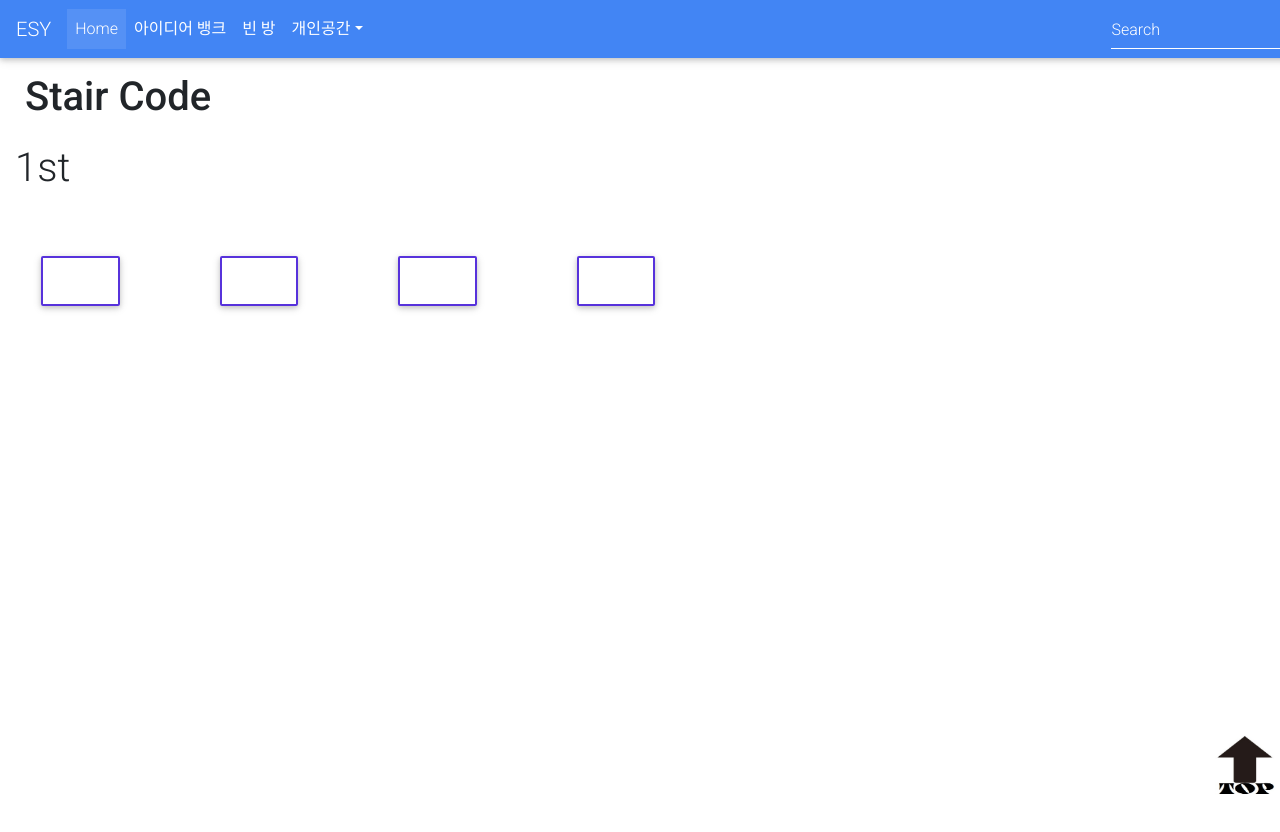
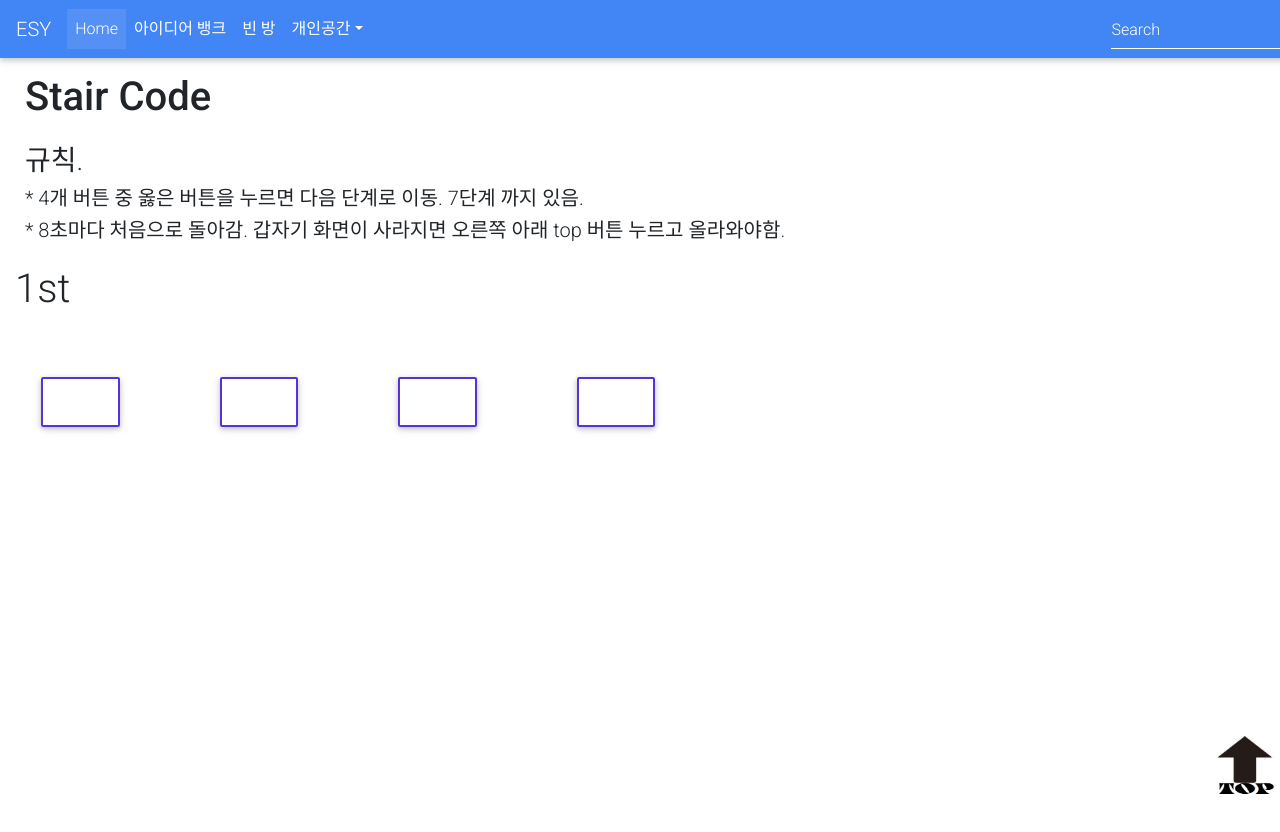
Before and after one commit to WEB-Esther/Esther, a website: page seungwoo.html in a window 1280 px wide. Shown: the top 832 px of the page. Drawn offline with Linux system fonts and the light colour scheme.

Commit message:
Update seungwoo.html

```diff
--- a/seungwoo.html
+++ b/seungwoo.html
@@ -103,9 +103,12 @@ function div_show4() {document.getElementById("stair4").style.visibility = "visi
 function div_show5() {document.getElementById("stair5").style.visibility = "visible";}
 function div_show6() {document.getElementById("stair6").style.visibility = "visible";}
 function div_show7() {document.getElementById("stair7").style.visibility = "visible";}
-setTimeout("location.reload()",5000)
+setTimeout("location.reload()",8000)
 </script>
 <h1 style="padding-top:15px; padding-left:25px"><strong>Stair Code</strong></h1>
+<h3 style="padding-top:15px; padding-left:25px">규칙.</h3>
+<h5 style="padding-left:25px">* 4개 버튼 중 옳은 버튼을 누르면 다음 단계로 이동. 7단계 까지 있음.</h5>
+<h5 style="padding-left:25px">* 8초마다 처음으로 돌아감. 갑자기 화면이 사라지면 오른쪽 아래 top 버튼 누르고 올라와야함.</h5>
 <div class="row">
   <h1 style="padding-top:15px; padding-left:30px; width:100%">1st</h1>
     <div class="col-md-3col-sm-3col-xs-6"style="padding:50px"> <a class="btn btn-sm animated-button thar-one"style="font-size:20px;"><strong>1</strong></a> </div>
```
